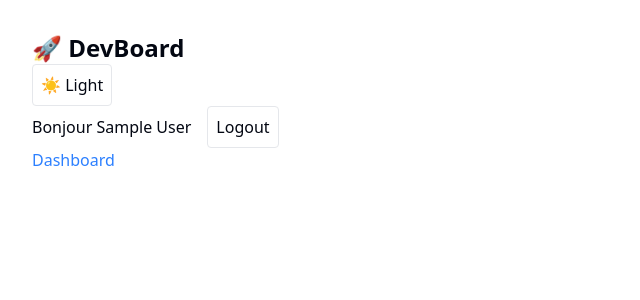
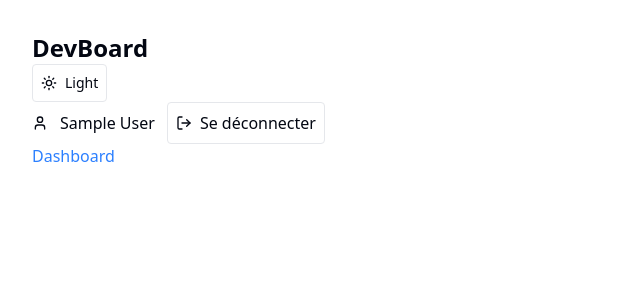
Before and after one commit to JoeLeDev/DevBoard, a Next.js app: page / in a window 1280 px wide. Shown: the top 300 px of the page, without its empty margins (0-640 px from the left). Built offline with nearby package versions, Linux system fonts and the light colour scheme; no server answers; sample sign-in values are in the browser's storage.

Commit message:
chore(ui): replace emojis with lucide-react icons across UI

```diff
--- a/src/app/dashboard/notes/page.tsx
+++ b/src/app/dashboard/notes/page.tsx
@@ -0,0 +1,25 @@
+import { getServerSession } from "next-auth"
+import { redirect } from "next/navigation"
+import { authOptions } from "@/app/api/auth/[...nextauth]/route"
+import { prisma } from "@/lib/prisma"
+import NotesClient from "@/components/notes/NotesClient"
+
+export default async function NotesPage() {
+  const session = await getServerSession(authOptions)
+  if (!session?.user?.email) redirect("/")
+
+  const user = await prisma.user.findUnique({ where: { email: session.user.email! } })
+  if (!user) redirect("/")
+
+  const notes = await prisma.note.findMany({
+    where: { userId: user.id },
+    orderBy: { createdAt: "desc" },
+  })
+
+  return (
+    <main className="p-6 space-y-4">
+      <h1 className="text-2xl font-bold"> Mes notes</h1>
+      <NotesClient initialNotes={notes} />
+    </main>
+  )
+}
--- a/src/app/dashboard/page.tsx
+++ b/src/app/dashboard/page.tsx
@@ -2,6 +2,7 @@ import { getServerSession } from "next-auth"
 import { redirect } from "next/navigation"
 import { authOptions } from "../api/auth/[...nextauth]/route"
 import Link from "next/link"
+import { NotebookPen, Github } from "lucide-react"
 
 export default async function DashboardPage() {
   const session = await getServerSession(authOptions)
@@ -11,11 +12,20 @@ export default async function DashboardPage() {
   }
 
   return (
-    <main className="p-8">
-      <h1 className="text-2xl font-bold"> Dashboard</h1>
-      <p>Bienvenue {session.user.name ?? "développeur"} !</p>
-      <p className="text-blue-500"><Link href="/dashboard/notes">Mes notes</Link></p>
-      <p className="text-blue-500"><Link href="/dashboard/github">GitHub</Link></p>
+    <main className="p-8 space-y-3">
+      <h1 className="text-2xl font-bold">Dashboard</h1>
+      <ul className="space-y-2">
+        <li>
+          <Link className="inline-flex items-center gap-2 underline" href="/dashboard/notes">
+            <NotebookPen className="h-4 w-4" /> Mes notes
+          </Link>
+        </li>
+        <li>
+          <Link className="inline-flex items-center gap-2 underline" href="/dashboard/github">
+            <Github className="h-4 w-4" /> GitHub
+          </Link>
+        </li>
+      </ul>
     </main>
   )
 }
--- a/src/app/page.tsx
+++ b/src/app/page.tsx
@@ -5,7 +5,7 @@ import Link from "next/link"
 export default function Home() {
   return (
     <main className="p-8">
-      <h1 className="text-2xl font-bold">🚀 DevBoard</h1>
+      <h1 className="text-2xl font-bold"> DevBoard</h1>
       <ThemeToggle />
       <AuthButton />
       <p className="text-blue-500"><Link href="/dashboard">Dashboard</Link></p>
--- a/src/components/AuthButton.tsx
+++ b/src/components/AuthButton.tsx
@@ -1,29 +1,26 @@
 "use client"
-
 import { signIn, signOut, useSession } from "next-auth/react"
+import { LogIn, LogOut, User } from "lucide-react"
 
 export function AuthButton() {
   const { data: session } = useSession()
 
   if (session) {
     return (
-      <div className="flex items-center gap-4">
-        <p>Bonjour {session.user?.name}</p>
-        <button
-          onClick={() => signOut()}
-          className="p-2 border rounded"
-        >
-          Logout
+      <div className="flex items-center gap-3">
+        <User className="h-4 w-4" />
+        <p>{session.user?.name}</p>
+        <button onClick={() => signOut()} className="p-2 border rounded inline-flex items-center gap-2">
+          <LogOut className="h-4 w-4" />
+          <span>Se déconnecter</span>
         </button>
       </div>
     )
   }
   return (
-    <button
-      onClick={() => signIn("github")}
-      className="p-2 border rounded"
-    >
-      Se connecter avec GitHub
+    <button onClick={() => signIn("github")} className="p-2 border rounded inline-flex items-center gap-2">
+      <LogIn className="h-4 w-4" />
+      <span>Se connecter avec GitHub</span>
     </button>
   )
 }
--- a/src/components/ThemeToggle.tsx
+++ b/src/components/ThemeToggle.tsx
@@ -1,22 +1,24 @@
 "use client"
-
 import { useTheme } from "next-themes"
 import { useEffect, useState } from "react"
+import { Moon, Sun } from "lucide-react"
 
 export function ThemeToggle() {
   const { theme, setTheme } = useTheme()
   const [mounted, setMounted] = useState(false)
-
   useEffect(() => setMounted(true), [])
-
   if (!mounted) return null
 
+  const isDark = theme === "dark"
   return (
     <button
-      onClick={() => setTheme(theme === "dark" ? "light" : "dark")}
-      className="p-2 border rounded"
+      onClick={() => setTheme(isDark ? "light" : "dark")}
+      className="inline-flex items-center gap-2 p-2 border rounded"
+      aria-label="Basculer le thème"
+      title="Basculer le thème"
     >
-      {theme === "dark" ? "🌙 Dark" : "☀️ Light"}
+      {isDark ? <Moon className="h-4 w-4" /> : <Sun className="h-4 w-4" />}
+      <span className="text-sm">{isDark ? "Dark" : "Light"}</span>
     </button>
   )
 }
--- a/src/lib/github.ts
+++ b/src/lib/github.ts
@@ -55,5 +55,5 @@ export async function getAuthenticatedUser(token?: string) {
 
 export async function getUserRepos(token?: string, perPage = 8) {
   // Repos de l’utilisateur connecté, triés par récente activité
-  return gh<GhRepo>(`/user/repos?sort=updated&per_page=${perPage}`, token)
+  return gh<GhRepo[]>(`/user/repos?sort=updated&per_page=${perPage}`, token)
 }
```
